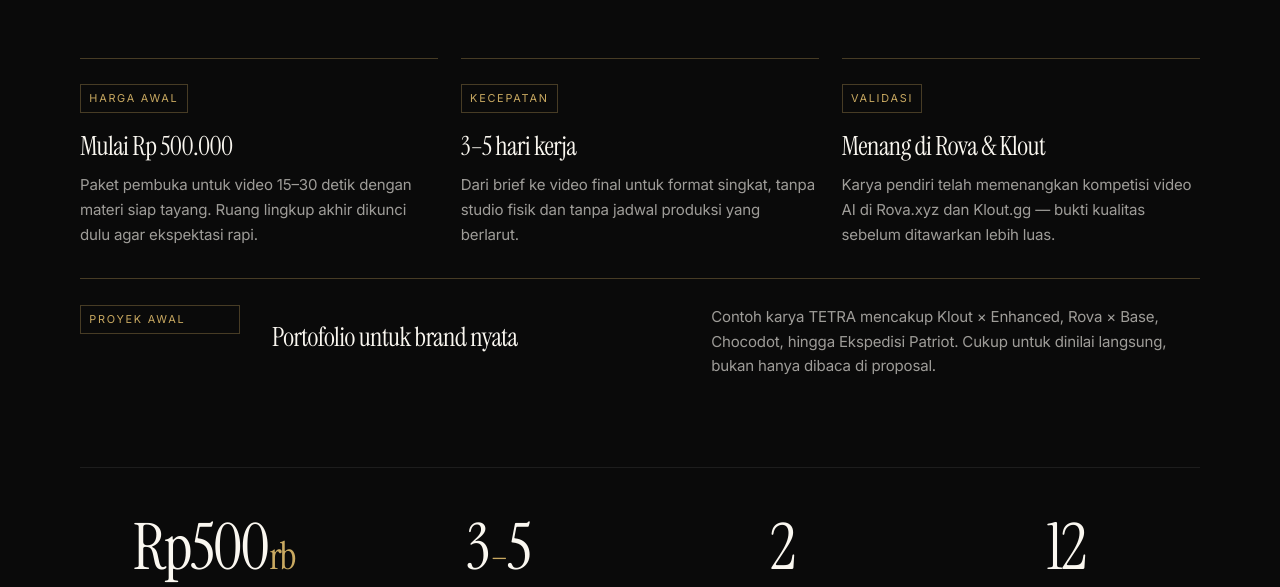
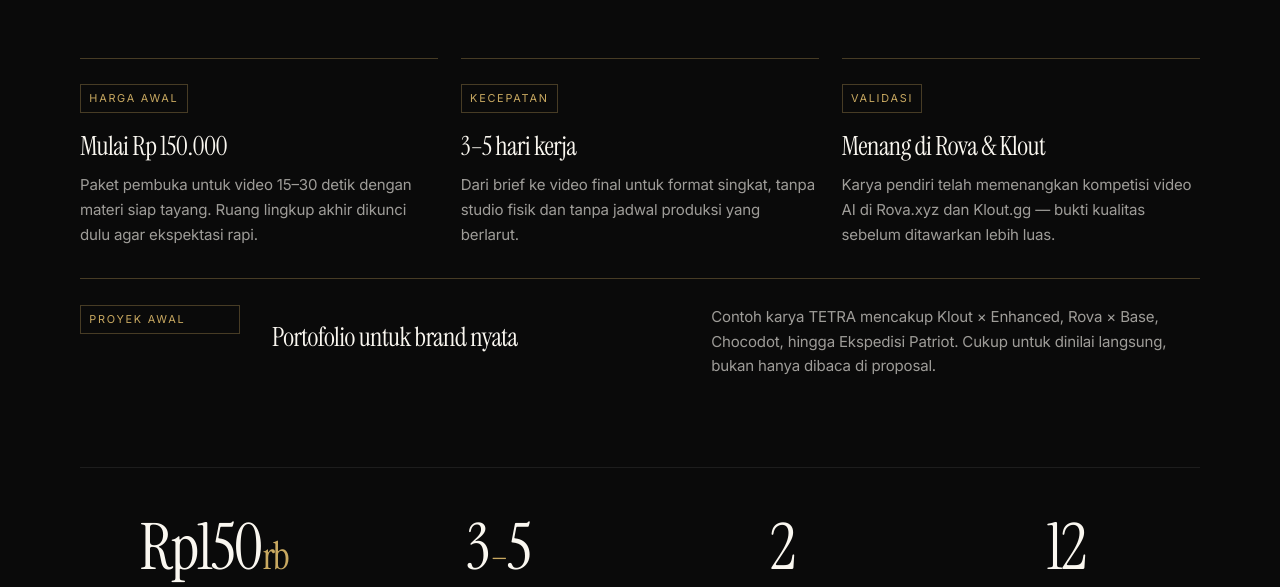
Before and after one commit to Iwang-f/tetra-ai-web, a plain HTML site: page index.html in a window 1280 px wide. Shown: the part 5540-6127 px from the top of the page. Drawn offline with Linux system fonts and the light colour scheme.

Commit message:
Update starting price to 150000

```diff
--- a/index.html
+++ b/index.html
@@ -462,7 +462,7 @@
             <div class="proof-grid">
                 <article class="proof-card">
                     <span class="proof-card-label">Harga Awal</span>
-                    <h3>Mulai Rp 500.000</h3>
+                    <h3>Mulai Rp 150.000</h3>
                     <p>Paket pembuka untuk video 15–30 detik dengan materi siap tayang. Ruang lingkup akhir dikunci dulu agar ekspektasi rapi.</p>
                 </article>
                 <article class="proof-card">
@@ -484,7 +484,7 @@
 
             <div class="proof-stats">
                 <div class="proof-stat">
-                    <span class="proof-num">Rp500<i>rb</i></span>
+                    <span class="proof-num">Rp150<i>rb</i></span>
                     <span class="proof-label">Harga mulai untuk video pendek</span>
                 </div>
                 <div class="proof-stat">
```
